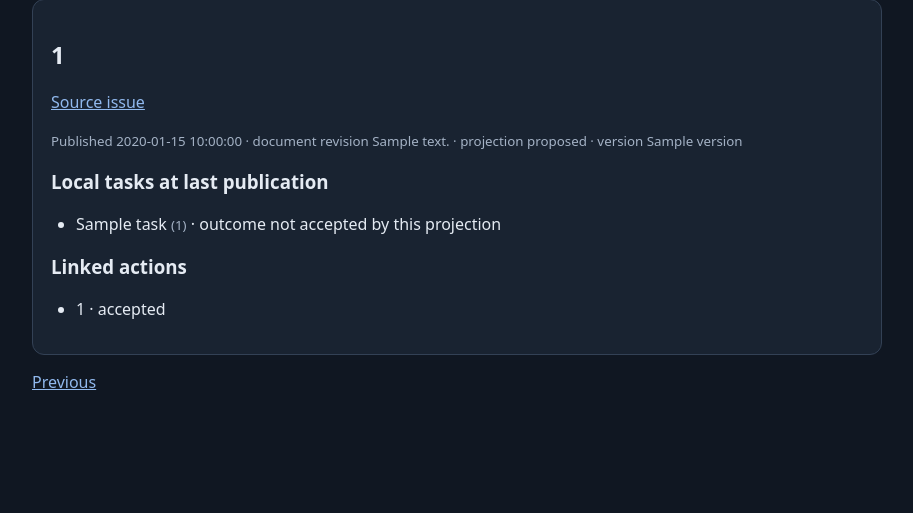
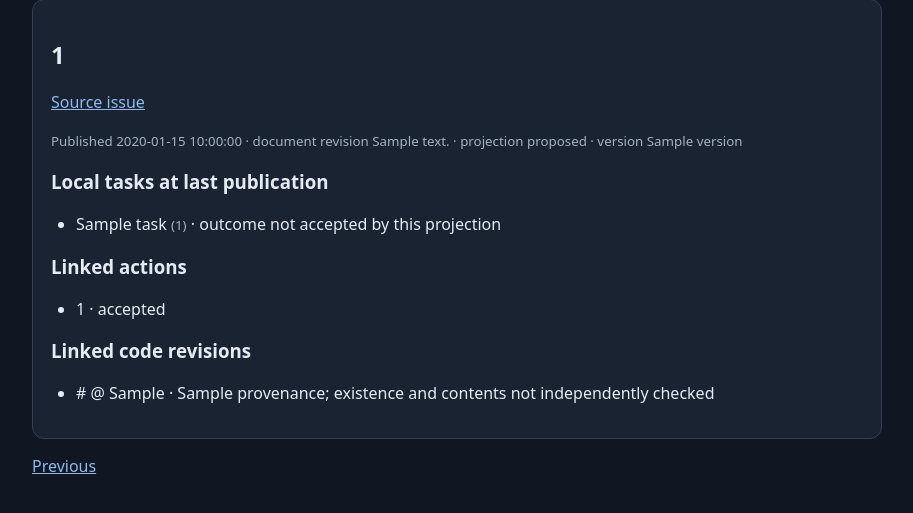
Before and after one commit to rpembry/starforge-workbench, a Python web app: template src/workbench/templates/flow.html in a window 1280 px wide. Shown: the part 189-702 px from the top of the page, without its empty margins (183-1096 px from the left). Run offline with Jinja, Linux system fonts and the light colour scheme; the template is opened without the code that fills it: most values are stand-ins (such as "Sample title", 1, 10 or a date in 2020).

Commit message:
Link exact caller-reported FLOW code commits

```diff
--- a/src/workbench/templates/flow.html
+++ b/src/workbench/templates/flow.html
@@ -9,6 +9,7 @@
 <p><small>Published {{ item.updated_at }} · document revision {{ item.document_revision }} · projection {{ item.projection_state }} · version {{ item.version }}</small></p>
 <h3>Local tasks at last publication</h3><ul>{% for task in item.task_summaries %}<li>{{ task.title }} <small>({{ task.task_id }})</small>{% if task.blocked %} · blocked{% endif %}{% if task.review_pending %} · review pending{% endif %} · outcome not accepted by this projection</li>{% else %}{% for task_id in item.task_ids %}<li>{{ task_id }} · summary withheld; outcome and blockers unknown</li>{% else %}<li>No active task IDs published. This does not complete the source issue or a linked action.</li>{% endfor %}{% endfor %}</ul>
 <h3>Linked actions</h3><ul>{% for action in item.actions %}<li>{{ action.action_id }} · {{ action.action_status }}{% if action.definition_drift %} · definition changed since link; scope review needed{% endif %}</li>{% else %}<li>No accepted action relation published.</li>{% endfor %}</ul>
+<h3>Linked code revisions</h3><ul>{% for evidence in item.evidence_commits %}<li>{{ evidence.repository_url }} @ {{ evidence.commit_sha }} · {{ evidence.provenance | replace('_', ' ') }}; existence and contents not independently checked</li>{% else %}<li>No code revision linked.</li>{% endfor %}</ul>
 </article>{% else %}<p>No FLOW projections published. Local work may exist without a server projection.</p>{% endfor %}
 <nav aria-label="FLOW pages">{% if offset %}<a href="/flow?offset={{ [offset - 25, 0]|max }}">Previous</a>{% endif %}{% if has_more %} <a href="/flow?offset={{ offset + 25 }}">Next</a>{% endif %}</nav>
 </html>
```
